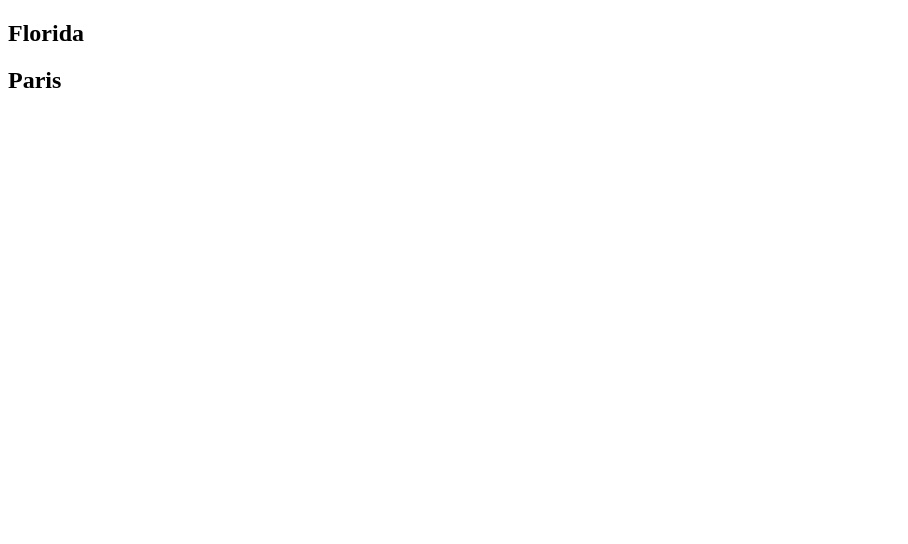
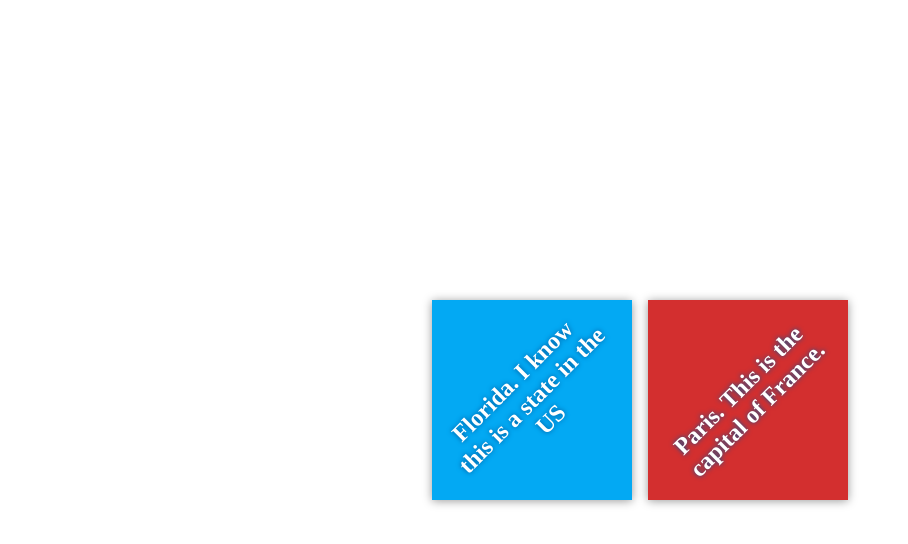
Before and after one commit to tanmayk1994/my-travel-plans, a plain HTML site: page index.html in a window 1280 px wide. Shown: the whole page, without its empty margins (0-908 px from the left). Drawn offline with Linux system fonts and the light colour scheme; files that its build step writes are made by us from their sources.

Commit message:
New modifications

```diff
--- a/app.css
+++ b/app.css
@@ -0,0 +1,55 @@
+html {
+    box-sizing: border-box;
+    height: 100%;
+}
+
+*,
+*::before,
+*::after {
+    box-sizing: inherit;
+}
+
+body {
+    display: flex;
+    margin: 0;
+    height: 100%;
+}
+
+.container {
+    margin: auto;
+    padding: 1em;
+    width: 80%;
+}
+
+.destination-container {
+    display: flex;
+    flex-flow: wrap;
+    justify-content: center;
+}
+
+.destination {
+    background: #03a9f3;
+    box-shadow: 0 1px 9px 0 rgba(0, 0, 0, 0.4);
+    color: white;
+    margin: 0.5em;
+    min-height: 200px;
+    flex: 0 1 200px;
+    display: flex;
+    justify-content: center;
+    align-items: center;
+    text-align: center;
+}
+
+h2 {
+    margin: 0;
+    transform: rotate(-45deg);
+    text-shadow: 0 0 5px #01579b;
+}
+
+#florida {
+    background-color: #03a9f3;
+}
+
+#paris {
+    background-color: #d32f2f;
+}
--- a/index.html
+++ b/index.html
@@ -11,11 +11,11 @@
     <div class="container">
         <div class="destination-container">
             <div class="destination" id="florida">
-                <h2>Florida</h2>
+                <h2>Florida. I know this is a state in the US</h2>
             </div>
 
             <div class="destination" id="paris">
-                <h2>Paris</h2>
+                <h2>Paris. This is the capital of France.</h2>
             </div>
         </div>
     </div>
```
